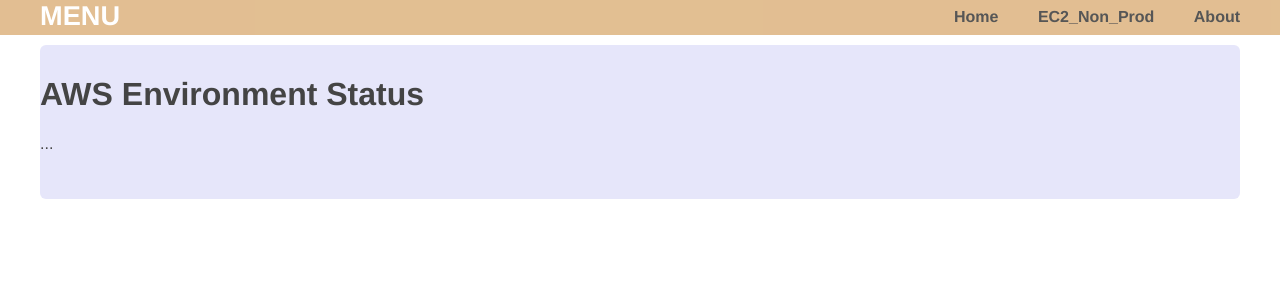
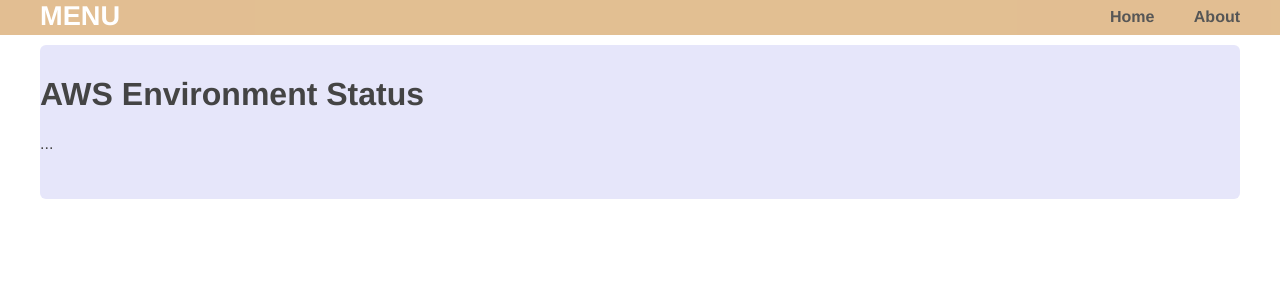
Before and after one commit to danguerra8282/examples, a Python web app: template containers/flask/templates/home.html in a window 1280 px wide. Shown: the top 300 px of the page. Run offline with Jinja, Linux system fonts and the light colour scheme; the template is opened without the code that fills it, so the values that code supplies are empty.

Commit message:
Update layout.html

```diff
--- a/containers/flask/_example/templates/layout.html
+++ b/containers/flask/_example/templates/layout.html
@@ -11,7 +11,6 @@
         <strong><nav>
           <ul class="menu">
             <li><a href="{{ url_for('home') }}">Home</a></li>
-            <li><a href="{{ url_for('ec2_non_prod') }}">EC2_Non_Prod</a></li>
             <li><a href="{{ url_for('about') }}">About</a></li>
           </ul>
         </nav></strong>
```
